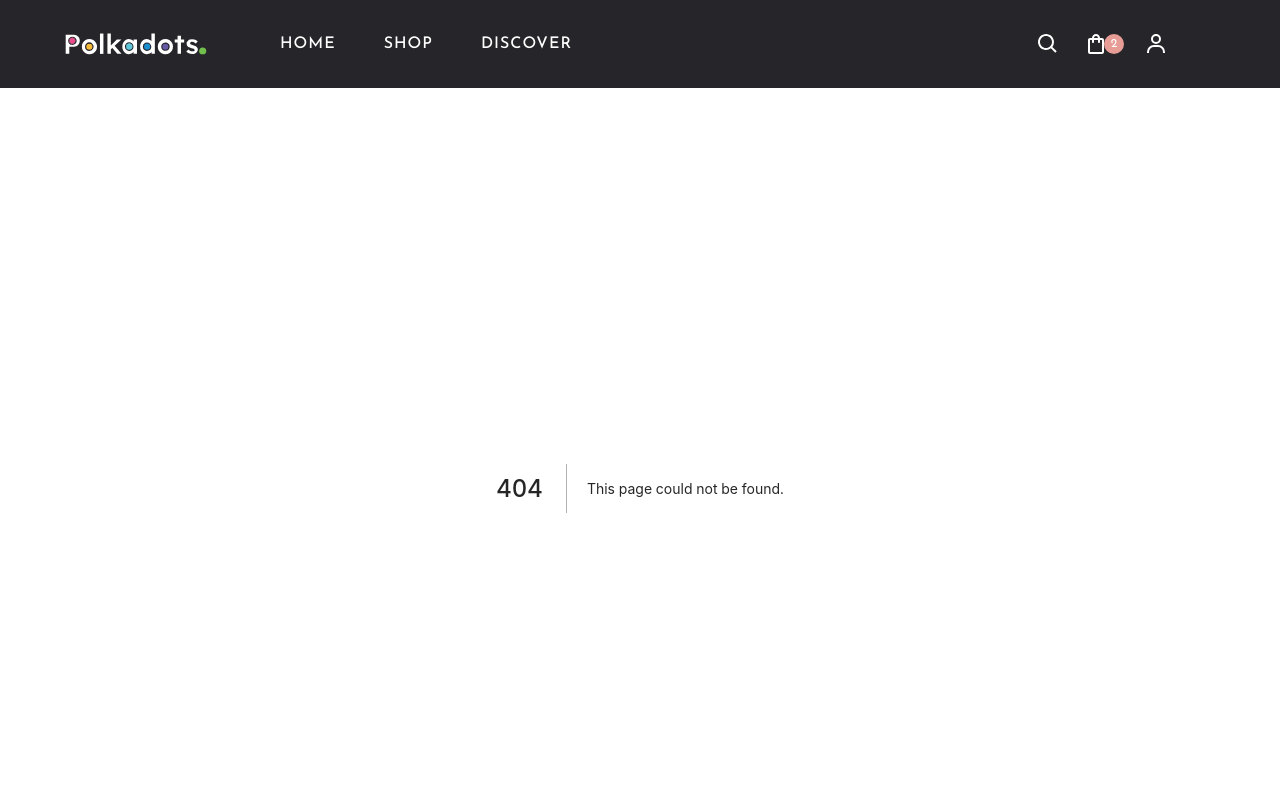
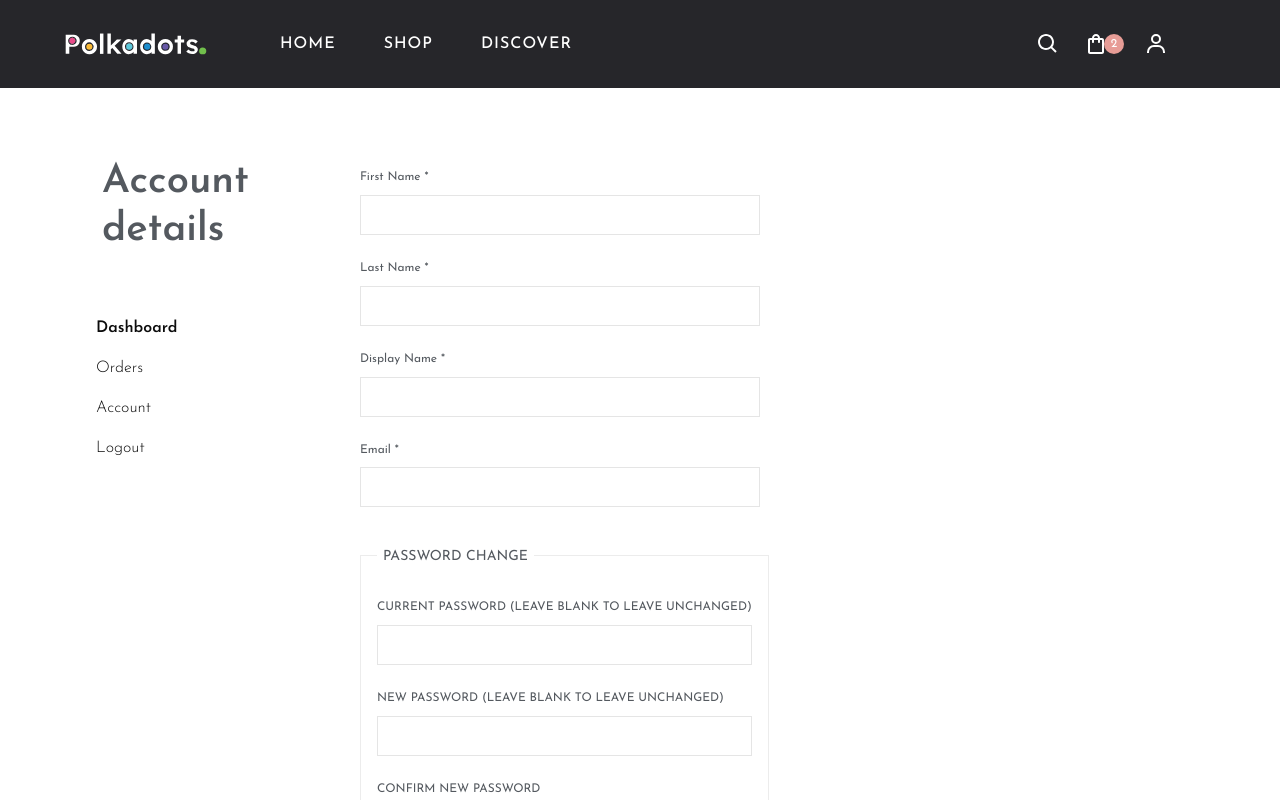
Before and after one commit to Ahmustufa/ixa-theme, a Next.js app: page /my-account/account in a window 1280 px wide. Before the commit this address had no page. Shown: the top 800 px of the page. Built offline with nearby package versions, Linux system fonts and the light colour scheme; grey boxes are pictures that could not be loaded.

Commit message:
made account page

```diff
--- /dev/null
+++ b/pages/my-account/account.js
@@ -0,0 +1,143 @@
+import { Row, Col, Form } from "antd";
+import styled from "styled-components";
+import Link from "next/link";
+import AccountSidebar from "../../src/component/sidebar/accountSidebar";
+import { PrimaryButton } from "../../src/component/buttons";
+import { useState } from "react";
+
+const MyAccount = () => {
+  const [form] = Form.useForm();
+  const [state, setState] = useState({});
+
+  const handleChange = (e) => {
+    const { name, value } = e.target;
+    setState({ ...state, [name]: value });
+  };
+  return (
+    <StyledPage style={{ padding: 80 }}>
+      <Row>
+        <Col xs={0} sm={0} md={6} lg={6}>
+          <AccountSidebar />
+        </Col>
+
+        <Col xs={24} sm={24} md={18} lg={18}>
+          <Form form={form} validateTrigger="onFinish">
+            <label>First Name *</label>
+            <Form.Item name="First Name" rules={[{ required: true }]}>
+              <input
+                name="firstName"
+                className="input-wrapper"
+                onChange={handleChange}
+                value={state.firstName}
+              />
+            </Form.Item>
+
+            <label>Last Name *</label>
+            <Form.Item name="Last Name" rules={[{ required: true }]}>
+              <input
+                name="lastName"
+                className="input-wrapper"
+                onChange={handleChange}
+                value={state.lastName}
+              />
+            </Form.Item>
+
+            <label>Display Name *</label>
+            <Form.Item name="Display Name" rules={[{ required: true }]}>
+              <input
+                name="displayName"
+                className="input-wrapper"
+                onChange={handleChange}
+                value={state.displayName}
+              />
+            </Form.Item>
+
+            <label>Email *</label>
+            <Form.Item name="Email" rules={[{ required: true, type: "email" }]}>
+              <input
+                name="email"
+                className="input-wrapper"
+                onChange={handleChange}
+                value={state.email}
+              />
+            </Form.Item>
+
+            <div
+              style={{
+                border: "1px solid #ececec",
+                padding: 16,
+                marginTop: 48,
+                width: "fit-content",
+              }}
+            >
+              <div className="heading">PASSWORD CHANGE</div>
+
+              <label>CURRENT PASSWORD (LEAVE BLANK TO LEAVE UNCHANGED)</label>
+              <Form.Item name="Password">
+                <input
+                  name="currentPassword"
+                  className="input-wrapper"
+                  onChange={handleChange}
+                  value={state.currentPassword}
+                />
+              </Form.Item>
+
+              <label>NEW PASSWORD (LEAVE BLANK TO LEAVE UNCHANGED)</label>
+              <Form.Item name="Email">
+                <input
+                  name="newPassword"
+                  className="input-wrapper"
+                  onChange={handleChange}
+                  value={state.newPassword}
+                />
+              </Form.Item>
+
+              <label>CONFIRM NEW PASSWORD</label>
+              <Form.Item name="Email">
+                <input
+                  name="confirmPassword"
+                  className="input-wrapper"
+                  onChange={handleChange}
+                  value={state.confirmPassword}
+                />
+              </Form.Item>
+            </div>
+
+            <PrimaryButton htmlType="submit" className="mt-4">
+              Submit
+            </PrimaryButton>
+          </Form>
+        </Col>
+      </Row>
+    </StyledPage>
+  );
+};
+
+export default MyAccount;
+
+const StyledPage = styled.div`
+  .input-wrapper {
+    border: 1px solid #e5e5e5;
+    font-weight: 300;
+    width: 100%;
+    max-width: 400px;
+    outline: none;
+    padding: 8px;
+  }
+
+  label {
+    color: #54595f;
+    font-size: 12px;
+    display: block;
+  }
+
+  .heading {
+    position: relative;
+    top: -28px;
+    font-size: 16;
+    padding: 2px 6px;
+    background-color: #fff;
+    width: fit-content;
+    color: #54595f;
+  }
+`;
--- a/src/component/sidebar/accountSidebar.js
+++ b/src/component/sidebar/accountSidebar.js
@@ -1,23 +1,30 @@
 import styled from "styled-components";
 import Link from "next/link";
+import router from "next/router";
+
+const heading = {
+  "/my-account/dashboard": "Dashboard",
+  "/my-account/orders": "Orders",
+  "/my-account/account": "Account details",
+};
 
 const AccountSidebar = (props) => {
   return (
     <StyledSidebar>
-      <h1 className="heading">My account</h1>
+      <h1 className="heading">{heading[router.pathname]}</h1>
       <ul className="sidebar-list">
         <li className="sidebar-item selected">
-          <Link href="#">
+          <Link href="/my-account/dashboard">
             <a className="hoverable dark">Dashboard</a>
           </Link>
         </li>
         <li className="sidebar-item">
-          <Link href="#">
+          <Link href="/my-account/orders">
             <a className="hoverable dark">Orders</a>
           </Link>
         </li>
         <li className="sidebar-item">
-          <Link href="#">
+          <Link href="/my-account/account">
             <a className="hoverable dark">Account</a>
           </Link>
         </li>
```
Also changed, not shown: pages/my-account/orders.js (+25 -7 lines).
